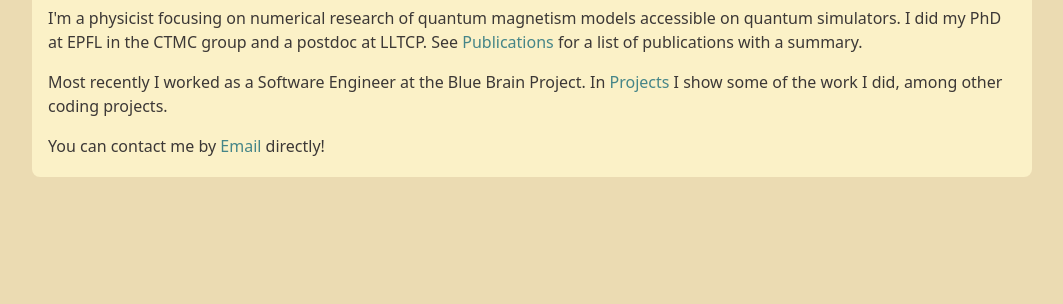
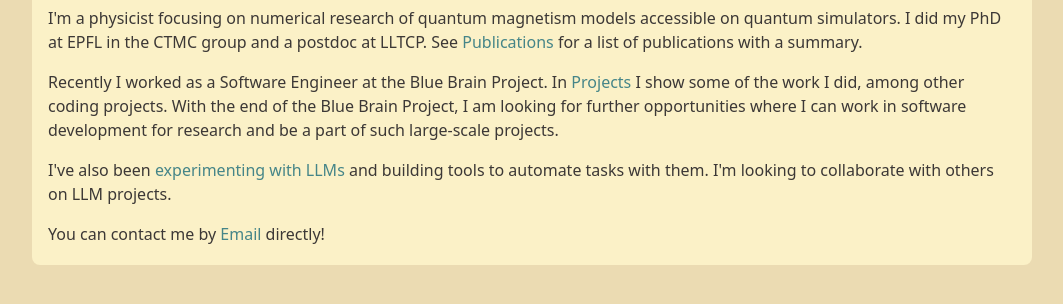
Before and after one commit to ivomac/ivomac.github.io, a plain HTML site: page index.html in a window 1280 px wide. Shown: the part 156-460 px from the top of the page, without its empty margins (108-1171 px from the left). Drawn offline with Linux system fonts and the light colour scheme.

Commit message:
add goals to intro

```diff
--- a/index.html
+++ b/index.html
@@ -38,9 +38,16 @@
         See <a href="/pages/publications/index.html">Publications</a> for a list of publications with a summary.
       </p>
       <p>
-        Most recently I worked as a Software Engineer at the Blue Brain Project.
+        Recently I worked as a Software Engineer at the Blue Brain Project.
         In <a href="/pages/projects/index.html">Projects</a> I show some of the work I did, among other coding
-        projects.
+        projects. With the end of the Blue Brain Project, I am looking for further opportunities where I can work in
+        software development for research and be a part of such large-scale projects.
+      </p>
+      <p>
+        I've also been
+        <a href="https://docs.google.com/document/d/1LbG9zG2ppu3uZNk0rkMUZ__FLBk6dpoqeuEPJC23mAo" target="_blank">
+          experimenting with LLMs</a>
+        and building tools to automate tasks with them. I'm looking to collaborate with others on LLM projects.
       </p>
       <p>You can contact me by <a href="mailto:ivomaceira@gmail.com" target="_blank">Email</a> directly!
       </p>
```
